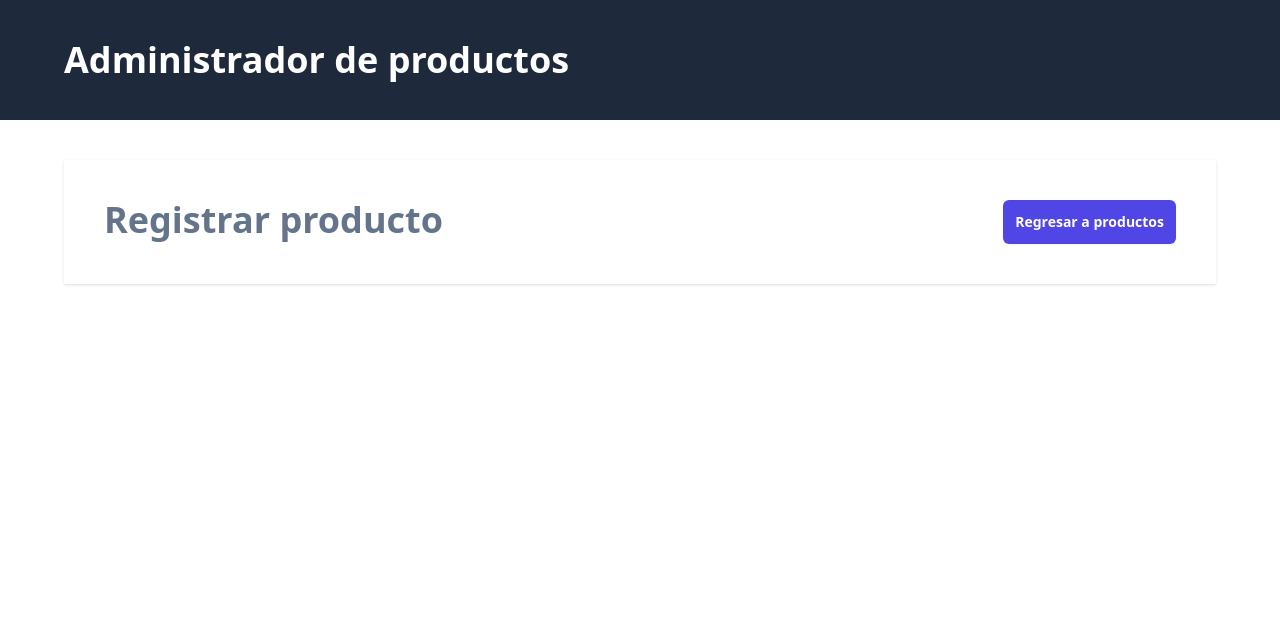
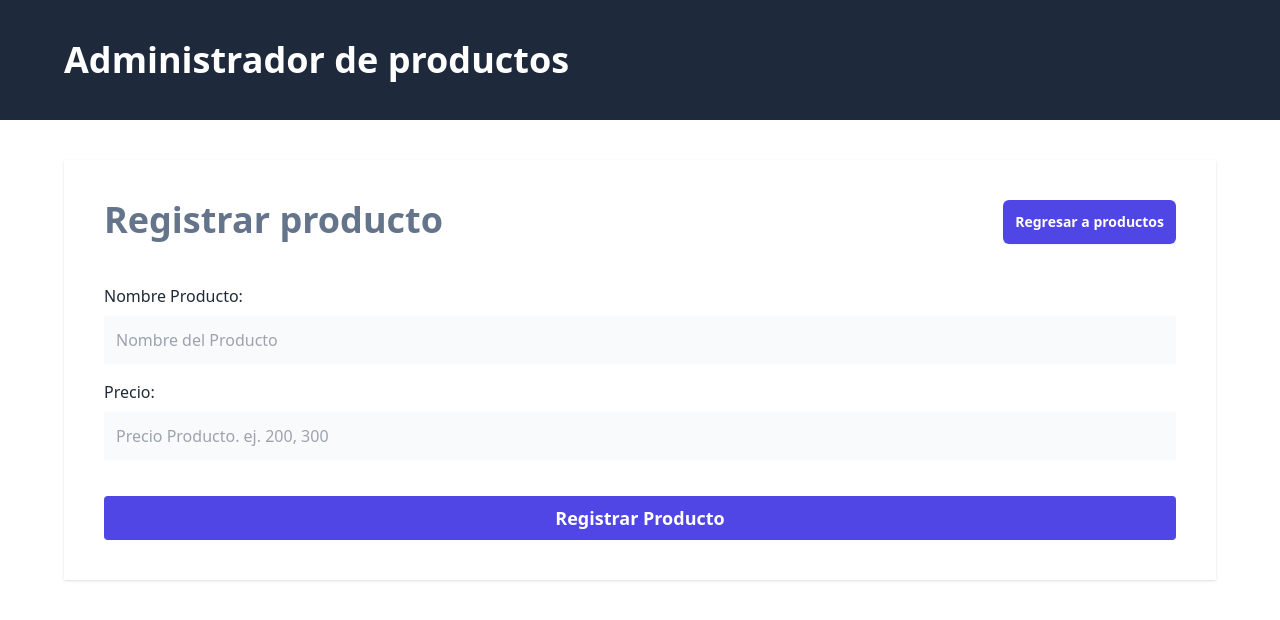
Before and after one commit to leonar2zb/productsreact, a React (Vite) app: page /productos/nuevo in a window 1280 px wide. Shown: the top 620 px of the page. Built offline with nearby package versions, Linux system fonts and the light colour scheme.

Commit message:
+ Creado formulario con Form de react-router + Creado componente para errores + Enlazando el formulario con la ACTION

```diff
--- /dev/null
+++ b/src/components/ErrorMessage.tsx
@@ -0,0 +1,10 @@
+import { PropsWithChildren } from "react";
+
+export default function ErrorMessage({ children }: PropsWithChildren) {
+    return (
+        <div
+            className="text-center bg-red-600 text-white font-bold p-3 uppercase">
+            {children}
+        </div>
+    )
+}
--- a/src/router.tsx
+++ b/src/router.tsx
@@ -1,7 +1,7 @@
 import { createBrowserRouter } from 'react-router-dom'
 import Layout from './layouts/Layout'
 import Products from './views/Products'
-import NewProduct from './views/NewProduct'
+import NewProduct, { action as newProductAction } from './views/NewProduct'
 
 export const router = createBrowserRouter([
     {
@@ -14,7 +14,8 @@
             },
             {
                 element: <NewProduct />,
-                path: '/productos/nuevo'
+                path: '/productos/nuevo',
+                action: newProductAction
             }
         ]
     }
--- a/src/views/NewProduct.tsx
+++ b/src/views/NewProduct.tsx
@@ -1,5 +1,19 @@
-import { Link } from "react-router-dom"
+import { Link, Form, ActionFunctionArgs, useActionData } from "react-router-dom"
+import ErrorMessage from "../components/ErrorMessage"
+
+export async function action({ request }: ActionFunctionArgs) {
+    const data = Object.fromEntries(await request.formData())
+    let error = ''
+    if (Object.values(data).includes('')) {
+        error = 'Todos los datos son obligatorios'
+    }
+    if (error.length)
+        return error
+    return {}
+}
+
 export default function NewProduct() {
+    const error = useActionData() as string
     return (<>
         <div className="flex justify-between">
             <h2 className="text-4xl font-black text-slate-500">Registrar producto</h2>
@@ -8,5 +22,43 @@
                 Regresar a productos
             </Link>
         </div>
+
+        {error && <ErrorMessage>{error}</ErrorMessage>}
+        <Form className="mt-10"
+            method="POST"
+        >
+
+            <div className="mb-4">
+                <label
+                    className="text-gray-800"
+                    htmlFor="name"
+                >Nombre Producto:</label>
+                <input
+                    id="name"
+                    type="text"
+                    className="mt-2 block w-full p-3 bg-gray-50"
+                    placeholder="Nombre del Producto"
+                    name="name"
+                />
+            </div>
+            <div className="mb-4">
+                <label
+                    className="text-gray-800"
+                    htmlFor="price"
+                >Precio:</label>
+                <input
+                    id="price"
+                    type="number"
+                    className="mt-2 block w-full p-3 bg-gray-50"
+                    placeholder="Precio Producto. ej. 200, 300"
+                    name="price"
+                />
+            </div>
+            <input
+                type="submit"
+                className="mt-5 w-full bg-indigo-600 p-2 text-white font-bold text-lg cursor-pointer rounded"
+                value="Registrar Producto"
+            />
+        </Form>
     </>)
 }
```
